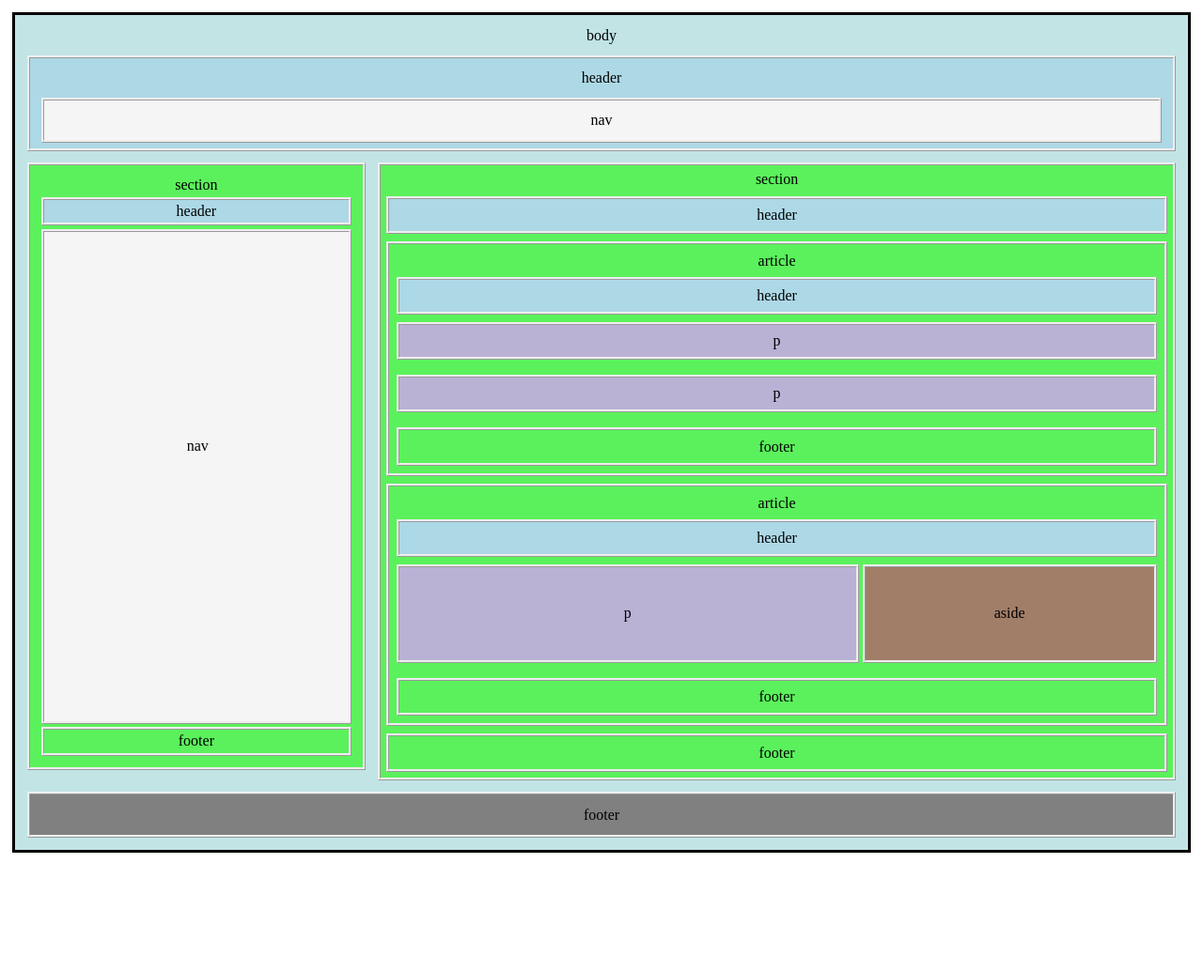
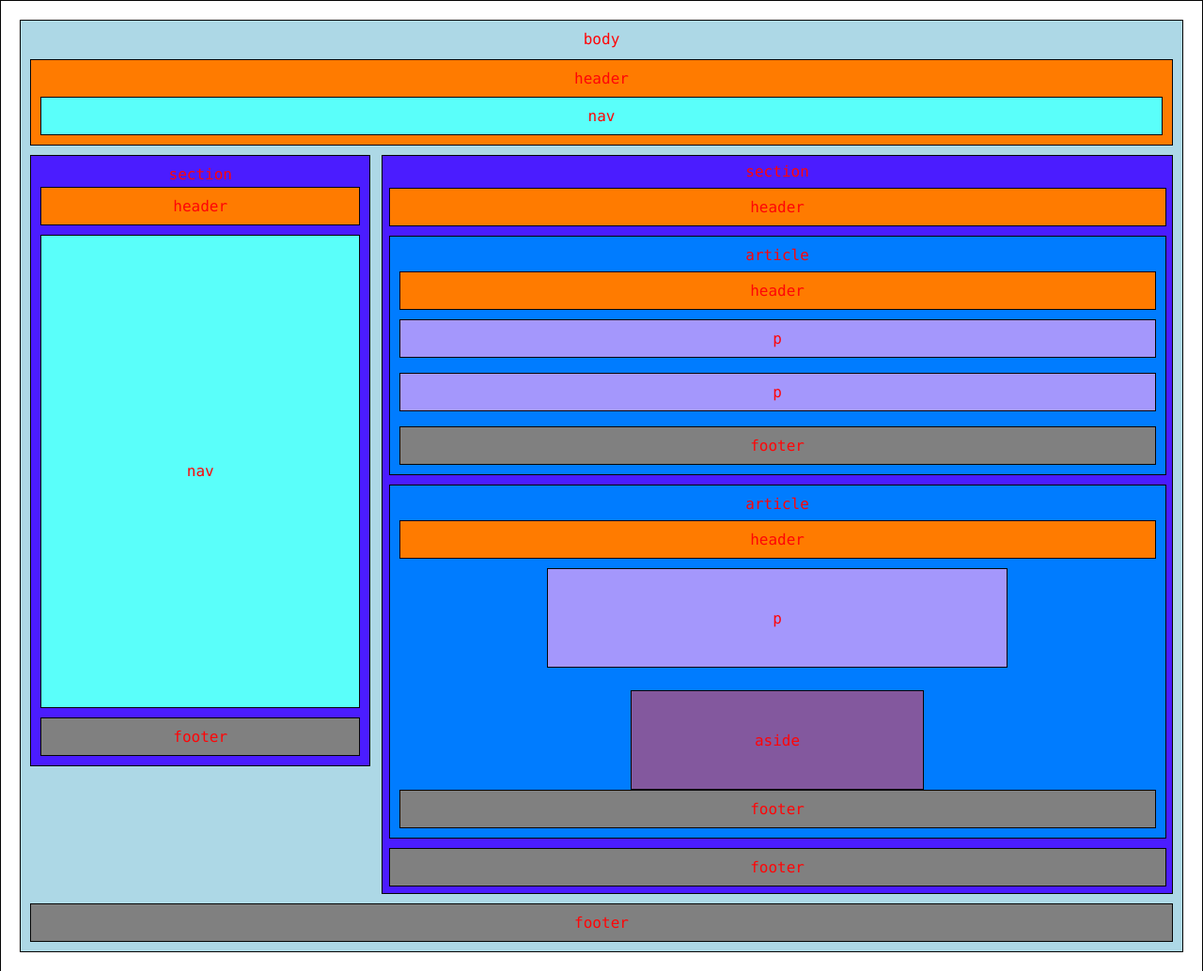
Before and after one commit to jethardaba/frontEndProject, a plain HTML site: page index.html in a window 1280 px wide. Shown: the whole page at 94% size. Before the commit the page ends 920 px from the top, so only its background shows below. Drawn offline with Linux system fonts and the light colour scheme.

Commit message:
added sass files
Signed-off-by: Jeth Cyrll Ardaba <jethardaba@gmail.com>

```diff
--- a/index.html
+++ b/index.html
@@ -3,7 +3,7 @@
 <head>
     <meta charset="UTF-8">
     <title>Exercise</title>
-    <link rel ="stylesheet" type="text/css" href="css/index.css" />
+    <link rel ="stylesheet" type="text/css" href="stylesheets/custom.css" />
 </head>
 <body>
     body
--- /dev/null
+++ b/sass/custom.scss
@@ -0,0 +1,98 @@
+$defaultTextColor: rgb(255, 5, 7);
+$defaultBorderColor: #050505;
+$defaultDisplay: inline-block;
+$defaultBorder: ridge;
+$defaultTextAlign: center;
+$defaultFontFamily: Lucida Console;
+$defaultPadding: 10px;
+
+* {
+  color: $defaultTextColor;
+  text-align: $defaultTextAlign;
+  border:1px $defaultBorder $defaultBorderColor;
+  font-family: $defaultFontFamily;
+}
+
+body {
+  position: relative;
+  padding: $defaultPadding;
+  margin: 20px;
+  background-color: lightblue;
+}
+
+header {
+  margin-top: 1%;
+  padding: $defaultPadding;
+  background-color: #ff7b00;
+  nav {
+    margin-top: 10px;
+    padding: $defaultPadding;
+    background-color: #5afffa;
+  }
+}
+
+section {
+  display: $defaultDisplay;
+  background-color: #4B1CFF;
+  margin-top: 10px;
+  width: 28%;
+  float: left;
+  padding: $defaultPadding;
+  nav {
+    margin-top: 10px;
+    border-style: ridge;
+    padding: 241.5px 80px;
+    position: relative;
+    background-color: #5AFFFA;
+  }
+  footer.footer3 {
+    margin-top: 10px;
+    background-color: #808080;
+    padding: $defaultPadding;
+  }
+}
+.section2 {
+  width: 68%;
+  padding: 6.5px;
+  float: right;
+  margin-bottom: 10px;
+
+  article {
+    margin-top: 10px;
+    padding: $defaultPadding;
+    background-color: #007cff;
+    p {
+      margin-top: 10px;
+      border-style: ridge;
+      background-color: rgba(216, 159, 251, 0.76);
+      padding: $defaultPadding;
+    }
+  }
+  article {
+    .header2 {
+      padding: $defaultPadding;
+    }
+    #paragraph {
+      display: $defaultDisplay;
+      padding: $defaultPadding + 32.5;
+      width: 50%;
+    }
+    aside {
+      margin-top: 1%;
+      display: inline-block;
+      background-color: rgba(195, 71, 111, 0.67);
+      border-style: ridge;
+      width: 28%;
+      padding: $defaultPadding + 32.5;
+    }
+    footer {
+      padding: $defaultPadding;
+      background-color: #808080;
+    }
+  }
+}
+footer#footer2 {
+  background-color: #808080;
+  padding: $defaultPadding;
+  clear: both;
+}
--- /dev/null
+++ b/sass/ie.scss
@@ -0,0 +1,5 @@
+/* Welcome to Compass. Use this file to write IE specific override styles.
+ * Import this file using the following HTML or equivalent:
+ * <!--[if IE]>
+ *   <link href="/stylesheets/ie.css" media="screen, projection" rel="stylesheet" type="text/css" />
+ * <![endif]--> */
--- /dev/null
+++ b/sass/print.scss
@@ -0,0 +1,3 @@
+/* Welcome to Compass. Use this file to define print styles.
+ * Import this file using the following HTML or equivalent:
+ * <link href="/stylesheets/print.css" media="print" rel="stylesheet" type="text/css" /> */
--- /dev/null
+++ b/sass/screen.scss
@@ -0,0 +1,6 @@
+/* Welcome to Compass.
+ * In this file you should write your main styles. (or centralize your imports)
+ * Import this file using the following HTML or equivalent:
+ * <link href="/stylesheets/screen.css" media="screen, projection" rel="stylesheet" type="text/css" /> */
+
+@import "compass/reset";
```
Also changed, not shown: stylesheets/custom.css (added), stylesheets/ie.css (added), stylesheets/print.css (added), stylesheets/screen.css (added), 1 other file.
